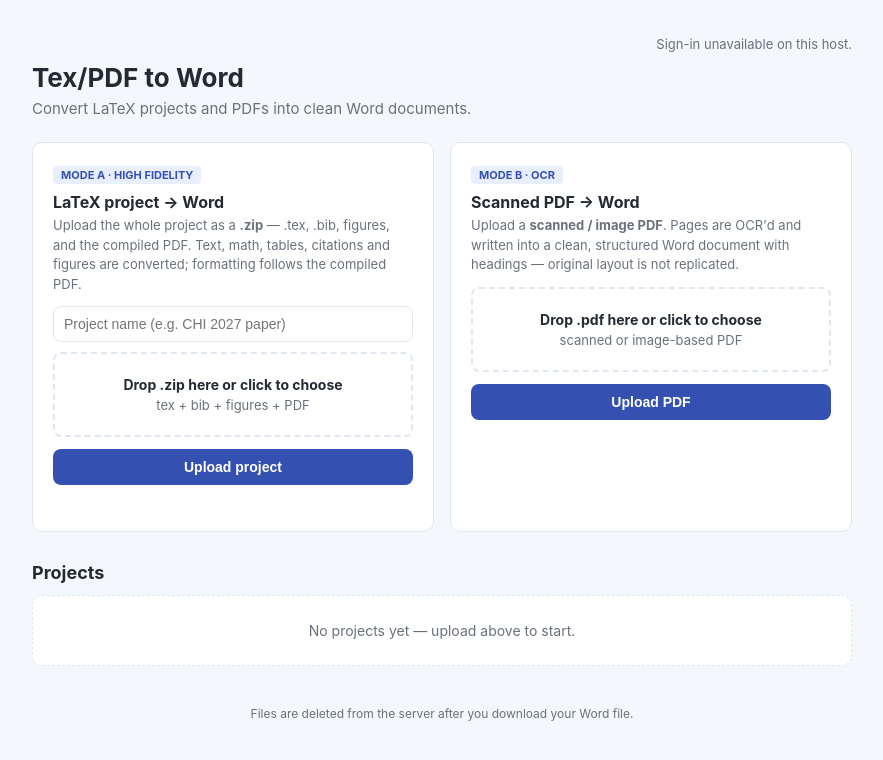
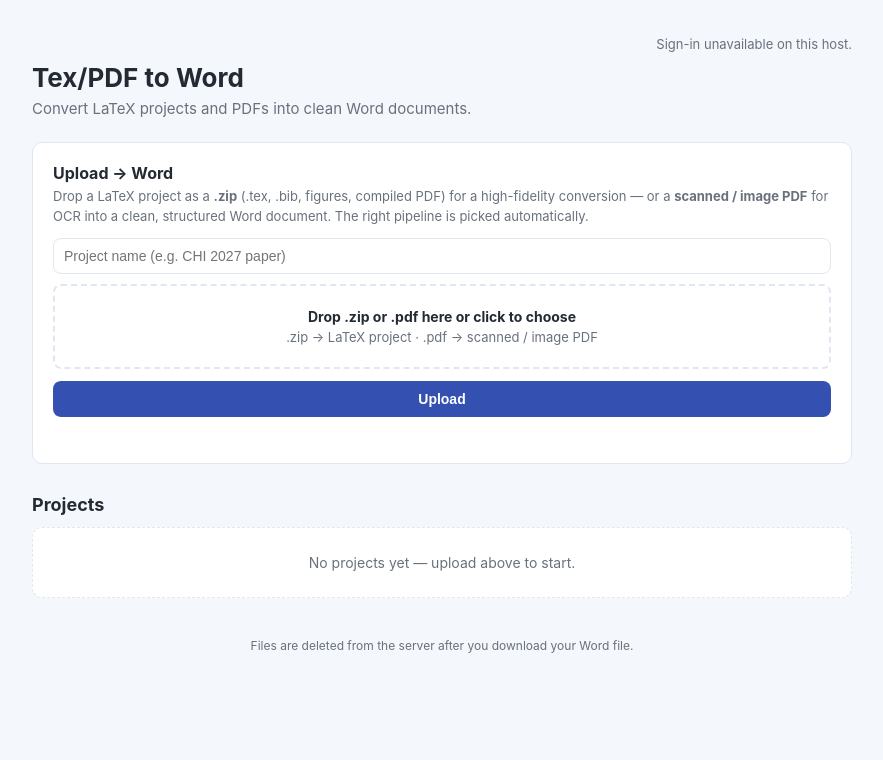
Before and after one commit to xinyuan-wei-xw/tex2word, a FastAPI app: page / in a window 1280 px wide. Shown: the top 760 px of the page, without its empty margins (198-1081 px from the left). Run offline with FastAPI, Linux system fonts and the light colour scheme; some libraries are stand-ins or nearby versions.

Commit message:
Remove owner email, unify upload, guest auto-cleanup

```diff
--- a/app.py
+++ b/app.py
@@ -4,8 +4,8 @@
   or a scanned PDF for OCR mode.
 - Pipeline: pipeline.convert() / ocr_pipeline.ocr_convert() -> output.docx
 - Identity: Firebase email/password login (same x-planner-99dd3 project as
-  X Planner). The owner is the account whose email matches OWNER_EMAIL
-  (default xinyuan.wei.xw@gmail.com). The browser sends the Firebase ID
+  X Planner). The owner is the account whose email matches OWNER_EMAIL.
+  The browser sends the Firebase ID
   token as `Authorization: Bearer <token>`; the server verifies it with
   firebase-admin.
 - Storage:
@@ -37,7 +37,7 @@ BASE = os.path.dirname(os.path.abspath(__file__))
 
 # Owner identity: the Firebase account with this email. Fail closed: only a
 # cryptographically verified ID token with this email counts as owner.
-OWNER_EMAIL = os.environ.get("OWNER_EMAIL", "xinyuan.wei.xw@gmail.com").lower()
+OWNER_EMAIL = os.environ.get("OWNER_EMAIL", "").lower()
 OWNER_UID = "owner"
 FIREBASE_PROJECT = "x-planner-99dd3"
 # Web API key is a public client identifier (not a secret); the user pastes it
@@ -166,7 +166,8 @@ def list_projects(request: Request, user_id: str = ""):
 
 def _new_project(st, uid, filename, name, fileobj, mode=None):
     pid = time.strftime("%Y%m%d-%H%M%S") + "_" + uuid.uuid4().hex[:6]
-    blob_name = "scan.pdf" if filename.endswith(".pdf") else "upload.zip"
+    blob_name = "scan.pdf" if filename.lower().endswith(".pdf") \
+        else "upload.zip"
     st.save_upload(uid, pid, blob_name, fileobj)
     meta = {"id": pid, "name": name or filename, "status": "uploaded",
             "created": pid.split("_")[0]}
@@ -180,21 +181,17 @@ def _new_project(st, uid, filename, name, fileobj, mode=None):
 async def upload(request: Request, user_id: str = Form(""),
                  name: str = Form(""),
                  file: UploadFile = File(...)):
-    if not file.filename.endswith(".zip"):
-        raise HTTPException(400, "please upload a .zip of your LaTeX project")
+    """Single upload entry: .zip -> LaTeX pipeline, .pdf -> OCR pipeline."""
+    fn = (file.filename or "").lower()
+    if fn.endswith(".zip"):
+        mode = None
+    elif fn.endswith(".pdf"):
+        mode = "ocr"
+    else:
+        raise HTTPException(
+            400, "please upload a .zip of your LaTeX project or a scanned .pdf")
     st, uid, _ = _route(request, user_id)
-    return _new_project(st, uid, file.filename, name, file.file)
-
-
-@app.post("/api/upload-pdf")
-async def upload_pdf(request: Request, user_id: str = Form(""),
-                     name: str = Form(""),
-                     file: UploadFile = File(...)):
-    """Mode B: scanned PDF -> OCR -> clean structured Word."""
-    if not file.filename.endswith(".pdf"):
-        raise HTTPException(400, "please upload a .pdf")
-    st, uid, _ = _route(request, user_id)
-    return _new_project(st, uid, file.filename, name, file.file, mode="ocr")
+    return _new_project(st, uid, file.filename, name, file.file, mode=mode)
 
 
 def _run(st, uid, project_id, profile, kind):
@@ -252,9 +249,11 @@ def download(project_id: str, request: Request,
 
 @app.delete("/api/projects/{project_id}")
 def delete_project(project_id: str, request: Request, user_id: str = ""):
-    """Manual delete. Guest auto-cleanup on logout calls this
-    for every project."""
-    st, uid, _ = _route(request, user_id)
+    """Owner-only manual delete. Guest files auto-wipe on pagehide
+    and right after a guest download is served."""
+    st, uid, is_owner = _route(request, user_id)
+    if not is_owner:
+        raise HTTPException(403, "only the owner can delete projects")
     st.delete_project(uid, project_id)
     return {"deleted": project_id}
 
--- a/render.yaml
+++ b/render.yaml
@@ -15,7 +15,9 @@ services:
     healthCheckPath: /api/health
     envVars:
       - key: OWNER_EMAIL
-        value: xinyuan.wei.xw@gmail.com
+        # set to the owner's login email in the Render dashboard
+        # (kept out of the repo for privacy)
+        value: owner@example.com
       - key: FIREBASE_SERVICE_ACCOUNT_JSON
         sync: false
       - key: FIREBASE_WEB_API_KEY
--- a/templates/index.html
+++ b/templates/index.html
@@ -55,26 +55,14 @@
     <p>Convert LaTeX projects and PDFs into clean Word documents.</p>
   </header>
 
-  <div class="modes">
-    <div class="card">
-      <span class="tag">MODE A · HIGH FIDELITY</span>
-      <h2>LaTeX project → Word</h2>
-      <p class="desc">Upload the whole project as a <b>.zip</b> — .tex, .bib, figures, and the compiled PDF. Text, math, tables, citations and figures are converted; formatting follows the compiled PDF.</p>
-      <input type="text" id="pname" placeholder="Project name (e.g. CHI 2027 paper)">
-      <div class="drop" id="dzip"><b>Drop .zip here or click to choose</b><span id="zfn">tex + bib + figures + PDF</span></div>
-      <input type="file" id="zfile" accept=".zip" hidden>
-      <button class="btn" id="upbtn" onclick="doUpload('zip')">Upload project</button>
-      <div class="msg" id="upmsg"></div>
-    </div>
-    <div class="card">
-      <span class="tag">MODE B · OCR</span>
-      <h2>Scanned PDF → Word</h2>
-      <p class="desc">Upload a <b>scanned / image PDF</b>. Pages are OCR'd and written into a clean, structured Word document with headings — original layout is not replicated.</p>
-      <div class="drop" id="dpdf"><b>Drop .pdf here or click to choose</b><span id="pfn">scanned or image-based PDF</span></div>
-      <input type="file" id="pfile" accept=".pdf" hidden>
-      <button class="btn" id="upbtn2" onclick="doUpload('pdf')">Upload PDF</button>
-      <div class="msg" id="upmsg2"></div>
-    </div>
+  <div class="card" style="margin-bottom:8px">
+    <h2>Upload → Word</h2>
+    <p class="desc">Drop a LaTeX project as a <b>.zip</b> (.tex, .bib, figures, compiled PDF) for a high-fidelity conversion — or a <b>scanned / image PDF</b> for OCR into a clean, structured Word document. The right pipeline is picked automatically.</p>
+    <input type="text" id="pname" placeholder="Project name (e.g. CHI 2027 paper)">
+    <div class="drop" id="dz"><b>Drop .zip or .pdf here or click to choose</b><span id="zfn">.zip → LaTeX project · .pdf → scanned / image PDF</span></div>
+    <input type="file" id="zfile" accept=".zip,.pdf" hidden>
+    <button class="btn" id="upbtn" onclick="doUpload()">Upload</button>
+    <div class="msg" id="upmsg"></div>
   </div>
 
   <h2 class="sec">Projects</h2>
@@ -130,7 +118,7 @@ function renderAuth(){
     bar.innerHTML='<span>'+esc(MYEMAIL)+'</span>'
       +'<button class="btn ghost" style="padding:5px 12px" onclick="doSignOut()">Sign out</button>';
   }else{
-    bar.innerHTML='<input type="email" id="em" placeholder="Email" value="xinyuan.wei.xw@gmail.com" style="padding:6px 10px;border:1px solid var(--line);border-radius:8px;font-size:13px;width:210px">'
+    bar.innerHTML='<input type="email" id="em" placeholder="Email" style="padding:6px 10px;border:1px solid var(--line);border-radius:8px;font-size:13px;width:210px">'
       +'<input type="password" id="pw" placeholder="Password" style="padding:6px 10px;border:1px solid var(--line);border-radius:8px;font-size:13px;width:130px">'
       +'<button class="btn ghost" style="padding:5px 12px" onclick="doSignIn()">Sign in</button>'
       +'<span id="authmsg" style="color:#b3261e"></span>';
@@ -165,20 +153,20 @@ function bindDrop(dz,fi,fn){
   ['dragleave','drop'].forEach(e=>d.addEventListener(e,ev=>{ev.preventDefault();d.classList.remove('over');}));
   d.addEventListener('drop',ev=>{const f=ev.dataTransfer.files[0];if(f){$(fi).files=ev.dataTransfer.files;$(fn).textContent=f.name;}});
 }
-bindDrop('dzip','zfile','zfn'); bindDrop('dpdf','pfile','pfn');
+bindDrop('dz','zfile','zfn');
 
-async function doUpload(kind){
-  const fi=kind==='zip'?'zfile':'pfile', btn=kind==='zip'?'upbtn':'upbtn2', msg=kind==='zip'?'upmsg':'upmsg2';
-  const f=$(fi).files[0];
-  if(!f){setMsg(msg,'Choose a file first.','err');return;}
-  const b=$(btn);b.disabled=true;setMsg(msg,'<span class="spin"></span>Uploading…','');
+async function doUpload(){
+  const f=$('zfile').files[0];
+  if(!f){setMsg('upmsg','Choose a file first.','err');return;}
+  const fn=f.name.toLowerCase();
+  if(!(fn.endsWith('.zip')||fn.endsWith('.pdf'))){setMsg('upmsg','Please choose a .zip or .pdf file.','err');return;}
+  const b=$('upbtn');b.disabled=true;setMsg('upmsg','<span class="spin"></span>Uploading…','');
   try{
-    const fd=new FormData();fd.append('file',f);
-    if(kind==='zip')fd.append('name',$('pname').value);
-    const r=await api(kind==='zip'?'/api/upload':'/api/upload-pdf',{method:'POST',body:addAuth(fd)});
-    if(r.project_id){setMsg(msg,'Uploaded — see Projects below.','ok');$(fi).value='';}
-    else setMsg(msg,'Upload failed.','err');
-  }catch(e){setMsg(msg,'Upload failed: '+esc(e.message),'err');}
+    const fd=new FormData();fd.append('file',f);fd.append('name',$('pname').value);
+    const r=await api('/api/upload',{method:'POST',body:addAuth(fd)});
+    if(r.project_id){setMsg('upmsg','Uploaded — see Projects below.','ok');$('zfile').value='';$('zfn').textContent='.zip → LaTeX project · .pdf → scanned / image PDF';}
+    else setMsg('upmsg','Upload failed.','err');
+  }catch(e){setMsg('upmsg','Upload failed: '+esc(e.message),'err');}
   b.disabled=false;refresh();
 }
 function setMsg(id,html,cls){const e=$(id);e.className='msg '+cls;e.innerHTML=html;}
@@ -198,9 +186,9 @@ async function refresh(){
         <span><span class="pill ${isOcr?'ocr':'latex'}">${isOcr?'scan → OCR':'LaTeX'}</span> ${st}</span></div>
       <div class="actions">
         ${p.status==='uploaded'||p.status==='error'?`<button class="btn ghost" onclick="doConvert('${p.id}',${isOcr},this)">${isOcr?'OCR to Word':'Convert to Word'}</button>`:''}
-        ${p.has_docx?`<button class="btn ghost" onclick="location='/api/download/${p.id}'+qs()">⬇ Download .docx</button>`:''}
+        ${p.has_docx?`<button class="btn ghost" onclick="dlWord('${p.id}')">⬇ Download .docx</button>`:''}
         ${p.log?`<button class="btn ghost" onclick="document.getElementById('log-${p.id}').classList.toggle('show')">Log</button>`:''}
-        <button class="btn danger" onclick="doDelete('${p.id}')">Delete</button>
+        ${IS_OWNER?`<button class="btn danger" onclick="doDelete('${p.id}')">Delete</button>`:''}
       </div>
       ${p.error?`<div class="msg err">${esc(p.error)}</div>`:''}
       ${p.log?`<div class="log" id="log-${p.id}">${esc(p.log.join('\n'))}</div>`:''}
@@ -221,6 +209,20 @@ async function doDelete(pid){
   if(!confirm('Delete this project and its Word file?'))return;
   await api('/api/projects/'+pid+qs(),{method:'DELETE'});refresh();
 }
+function dlWord(pid){
+  // downloading must not trigger the guest auto-cleanup below:
+  // the page stays open on attachment downloads, and the server
+  // wipes the guest project right after serving the file anyway
+  window.SKIP_CLEANUP=true;
+  setTimeout(()=>{window.SKIP_CLEANUP=false;},5000);
+  location='/api/download/'+pid+qs();
+}
+// Guest privacy: wipe this session's server-side files when the page
+// is refreshed or left. Owner files are never touched.
+window.addEventListener('pagehide',()=>{
+  if(window.SKIP_CLEANUP||IS_OWNER)return;
+  try{navigator.sendBeacon('/api/logout-cleanup'+qs());}catch(e){}
+});
 refresh();setInterval(refresh,8000);
 </script>
 </body>
```
